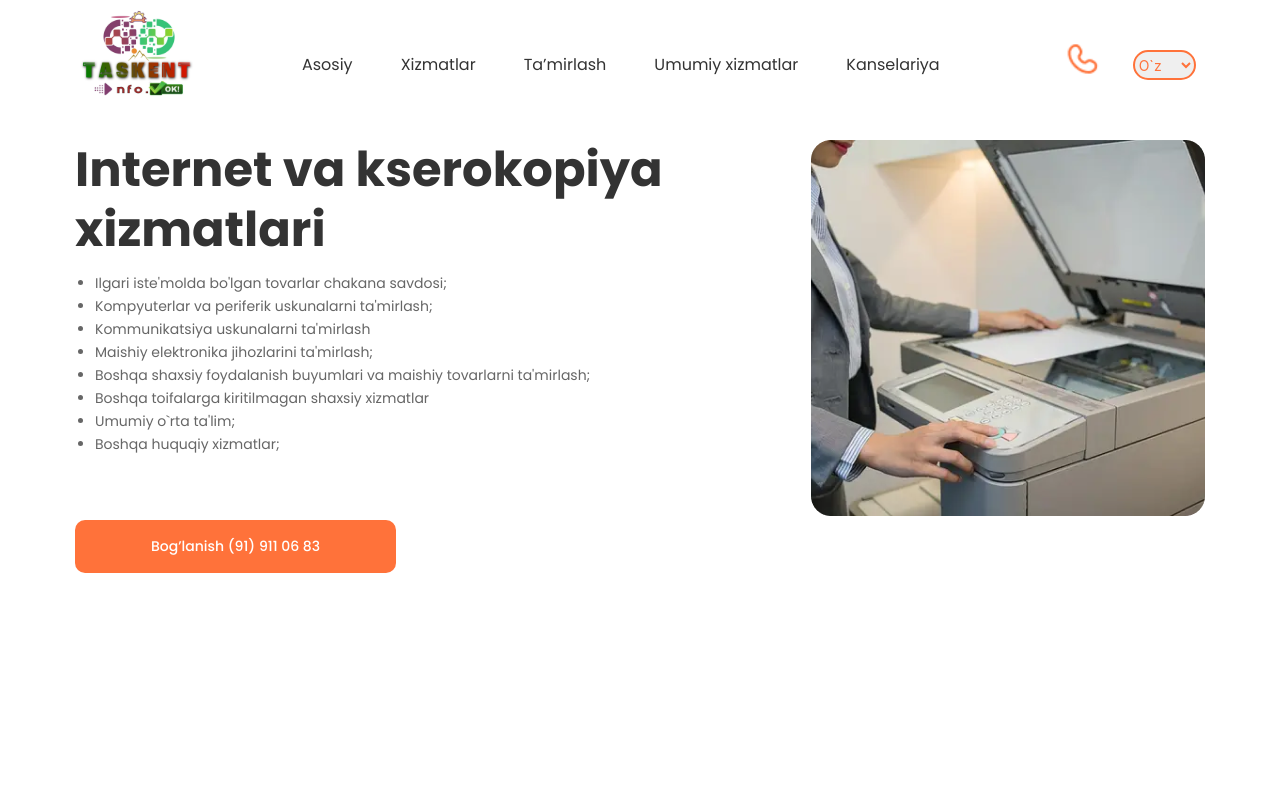
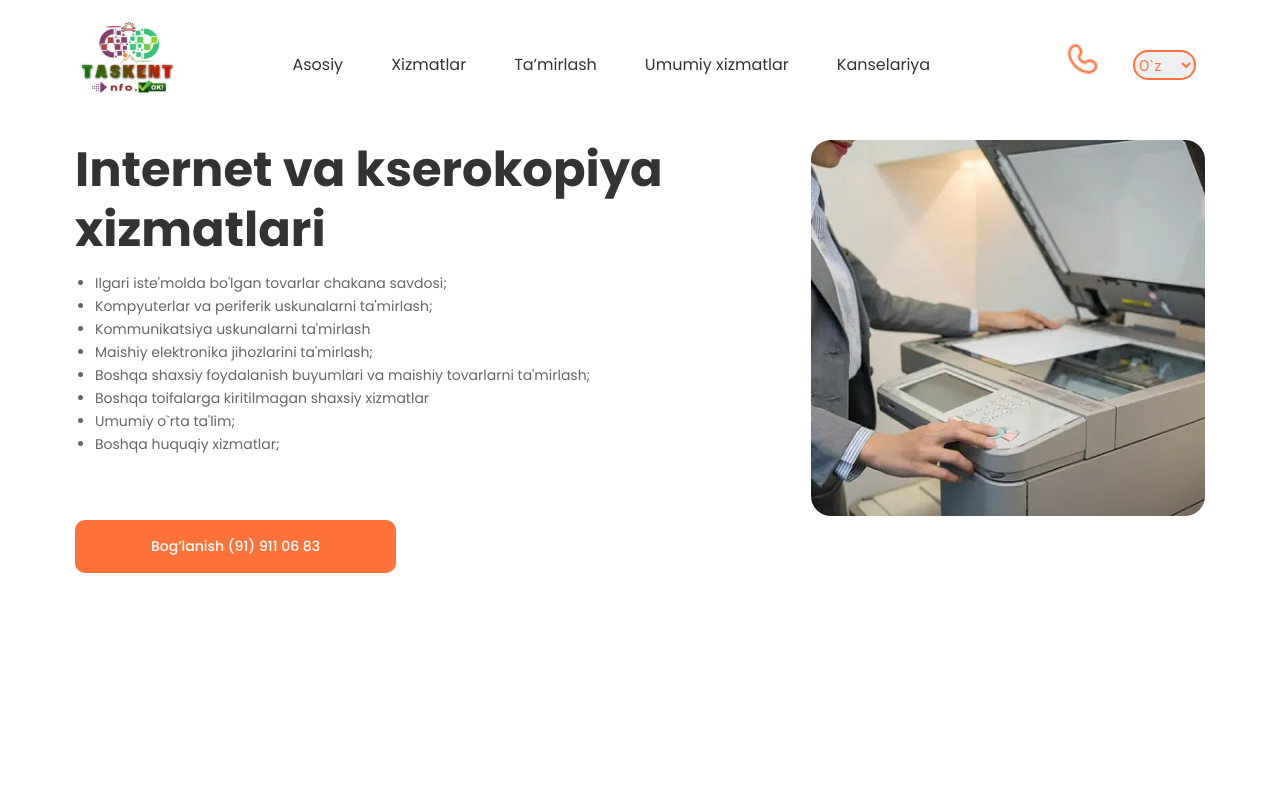
Before and after one commit to Jamshid937/komp, a React (Create React App) app: page / in a window 1280 px wide. Shown: the top 800 px of the page. Built offline with nearby package versions, Linux system fonts and the light colour scheme.

Commit message:
add icon size

```diff
--- a/src/components/NavBar/NavBar.css
+++ b/src/components/NavBar/NavBar.css
@@ -11,7 +11,13 @@
   width: 100%;
 
 }
-
+.nav-logo>img{
+width: 100px;
+height: 100px;
+display: flex;
+align-items: center;
+justify-content: center;
+}
 .nav-container {
   display: flex;
   justify-content: space-between;
```
